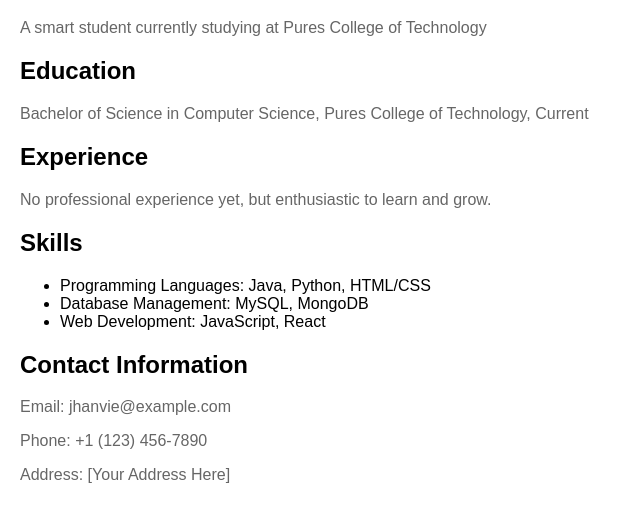
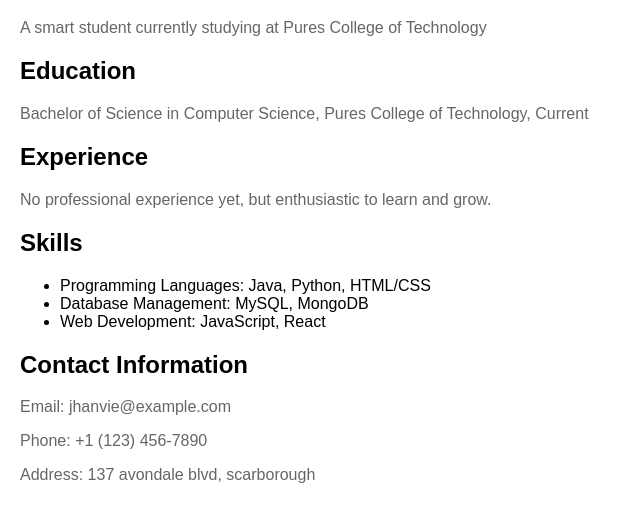
Before and after one commit to Jhanvie/resume, a plain HTML site: page index.html in a window 1280 px wide. Shown: the part 81-602 px from the top of the page, without its empty margins (0-640 px from the left). Drawn offline with Linux system fonts and the light colour scheme.

Commit message:
add address

```diff
--- a/index.html
+++ b/index.html
@@ -50,7 +50,7 @@
         <h2>Contact Information</h2>
         <p>Email: jhanvie@example.com</p>
         <p>Phone: +1 (123) 456-7890</p>
-        <p>Address: [Your Address Here]</p>
+        <p>Address: 137 avondale blvd, scarborough</p>
     </section>
 </body>
 </html>
```
